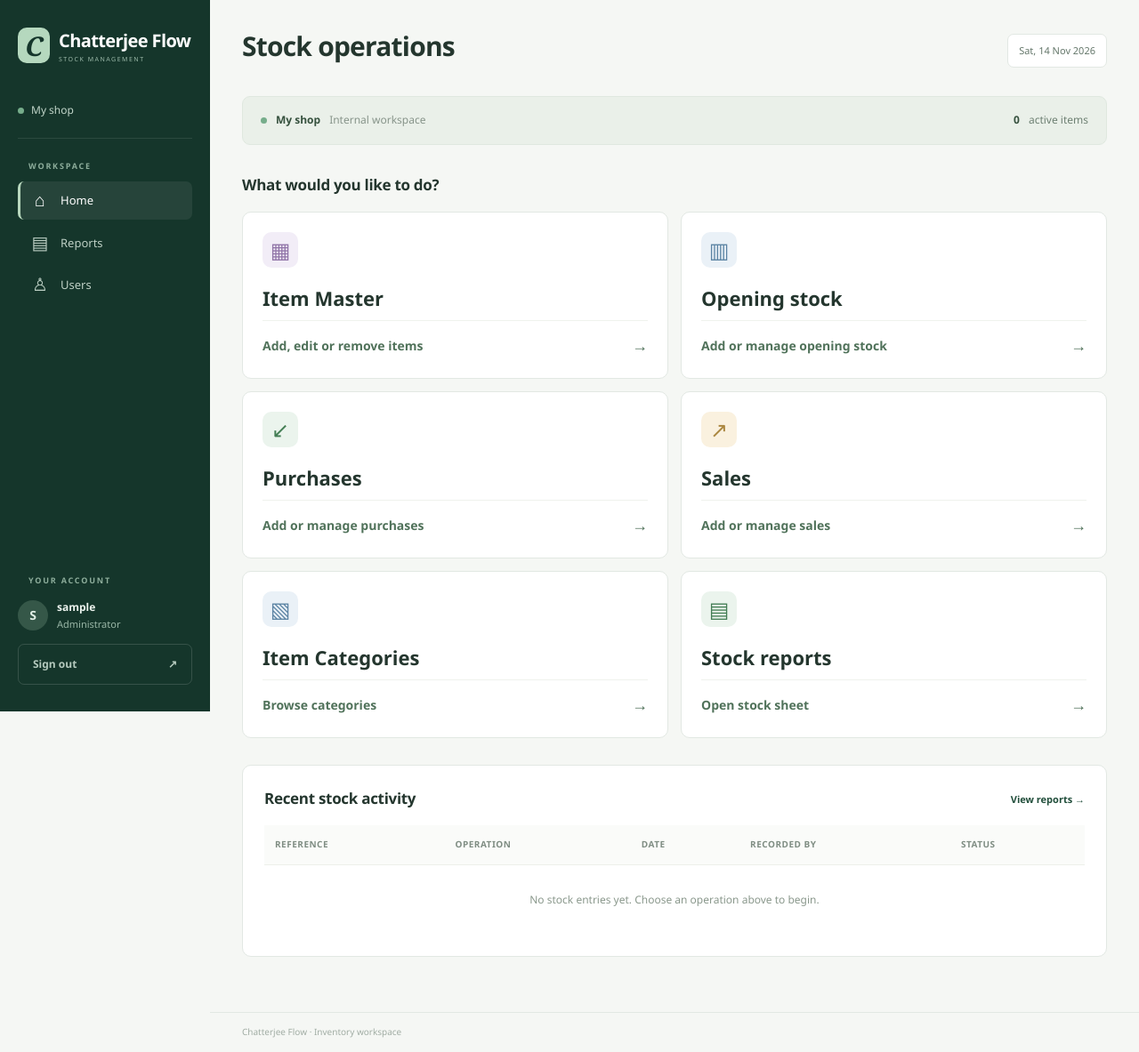
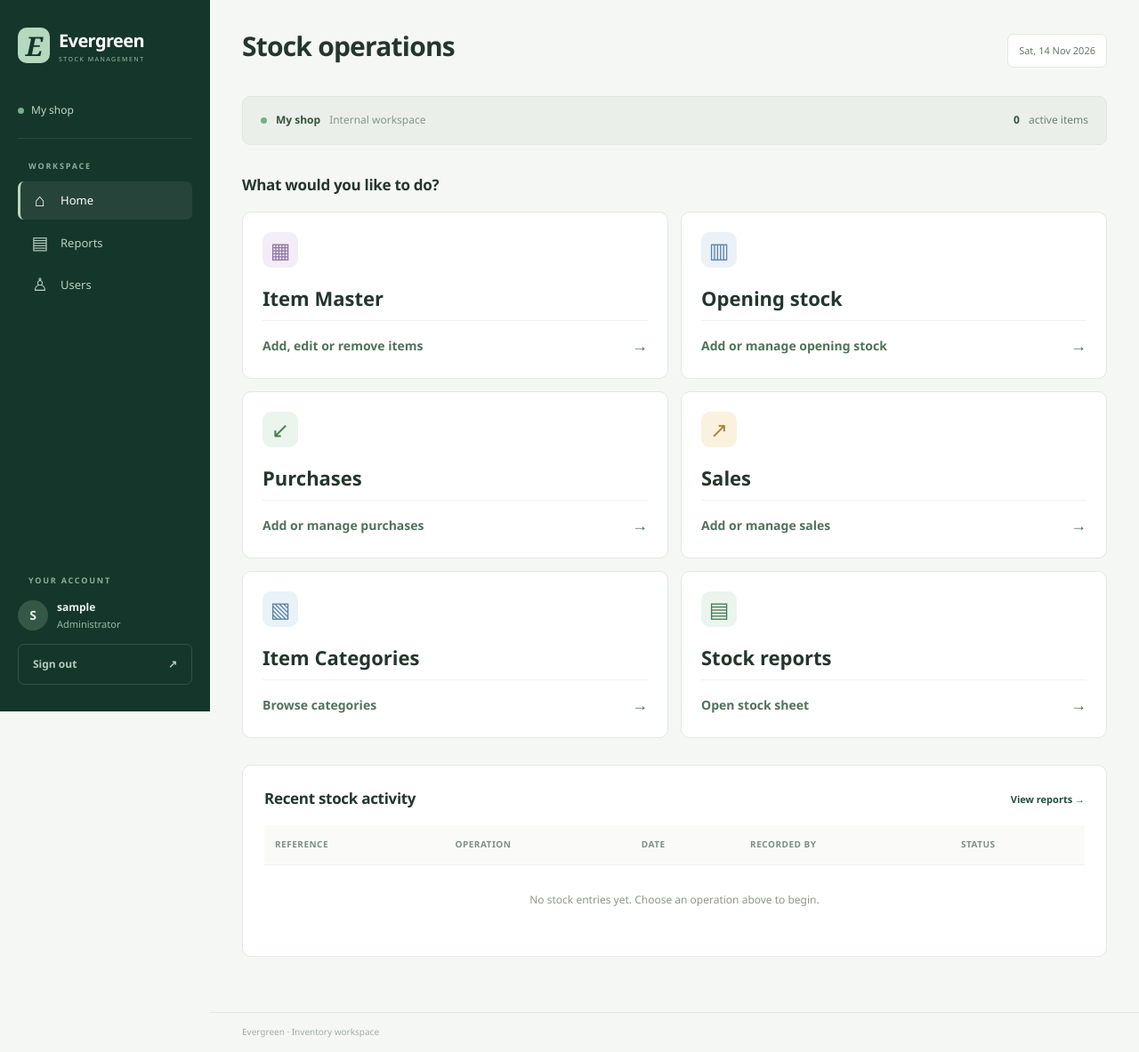
Before and after one commit to koushikdatascience-netizen/Meet-flow, a Django app: page / in a window 1280 px wide. Shown: the whole page at 89% size. Run offline with Django 5.2, Linux system fonts and the light colour scheme; the visitor is signed in with stand-in values (Sample User, id 1); data comes from the database, SQL or seed files in the repository; data that the repository does not hold is empty; parts of the project's set-up code (start-up, migrations or seed data) failed here and were passed over.

Commit message:
Rename application branding to Evergreen

```diff
--- a/inventory/templates/inventory/base.html
+++ b/inventory/templates/inventory/base.html
@@ -1,9 +1,9 @@
 {% load static %}<!doctype html>
-<html lang="en"><head><meta charset="utf-8"><meta name="viewport" content="width=device-width,initial-scale=1"><title>{{ page_name|default:'Sign in' }} · Chatterjee Flow</title><link rel="stylesheet" href="{% static 'inventory/workspace.css' %}"></head>
+<html lang="en"><head><meta charset="utf-8"><meta name="viewport" content="width=device-width,initial-scale=1"><title>{{ page_name|default:'Sign in' }} · Evergreen</title><link rel="stylesheet" href="{% static 'inventory/workspace.css' %}"></head>
 <body class="{% if not request.user.is_authenticated %}guest{% endif %}">
 {% if request.user.is_authenticated %}
 <button class="nav-backdrop" type="button" aria-label="Close navigation" tabindex="-1" hidden></button><aside class="sidebar" id="sidebar" aria-label="Workspace navigation"><button class="nav-close" type="button" aria-label="Close navigation">×</button>
-<a class="brand" href="{% url 'home' %}"><span class="brand-mark">C</span><span>Chatterjee Flow<small>STOCK MANAGEMENT</small></span></a>
+<a class="brand" href="{% url 'home' %}"><span class="brand-mark">E</span><span>Evergreen<small>STOCK MANAGEMENT</small></span></a>
 <div class="company-label"><span class="status-dot"></span>{{ nav_member.company.name|default:'Internal stock workspace' }}</div>
 <p class="nav-label">WORKSPACE</p>
 <nav aria-label="Main navigation">
@@ -14,6 +14,6 @@
 <div class="sidebar-bottom"><p class="nav-label">YOUR ACCOUNT</p><div class="account"><span class="avatar">{{ request.user.username|first|upper }}</span><div><strong>{{ request.user.username }}</strong><small>{{ nav_member.get_role_display|default:'Administrator' }}</small></div></div><form method="post" action="{% url 'logout' %}">{% csrf_token %}<button class="signout">Sign out <span>↗</span></button></form></div>
 </aside>
 {% endif %}
-<div class="workspace"><header class="workspace-header">{% if request.user.is_authenticated %}<button class="mobile-toggle" aria-label="Toggle navigation" aria-controls="sidebar" aria-expanded="false">☰</button>{% else %}<a class="guest-brand" href="/">Chatterjee Flow</a>{% endif %}</header>
-<main>{% for message in messages %}<div class="message" role="status">{{ message }}</div>{% endfor %}{% block content %}{% endblock %}</main><footer class="workspace-footer">Chatterjee Flow · Inventory workspace</footer></div>
+<div class="workspace"><header class="workspace-header">{% if request.user.is_authenticated %}<button class="mobile-toggle" aria-label="Toggle navigation" aria-controls="sidebar" aria-expanded="false">☰</button>{% else %}<a class="guest-brand" href="/">Evergreen</a>{% endif %}</header>
+<main>{% for message in messages %}<div class="message" role="status">{{ message }}</div>{% endfor %}{% block content %}{% endblock %}</main><footer class="workspace-footer">Evergreen · Inventory workspace</footer></div>
 <script src="{% static 'inventory/navigation.js' %}" defer></script></body></html>
```
